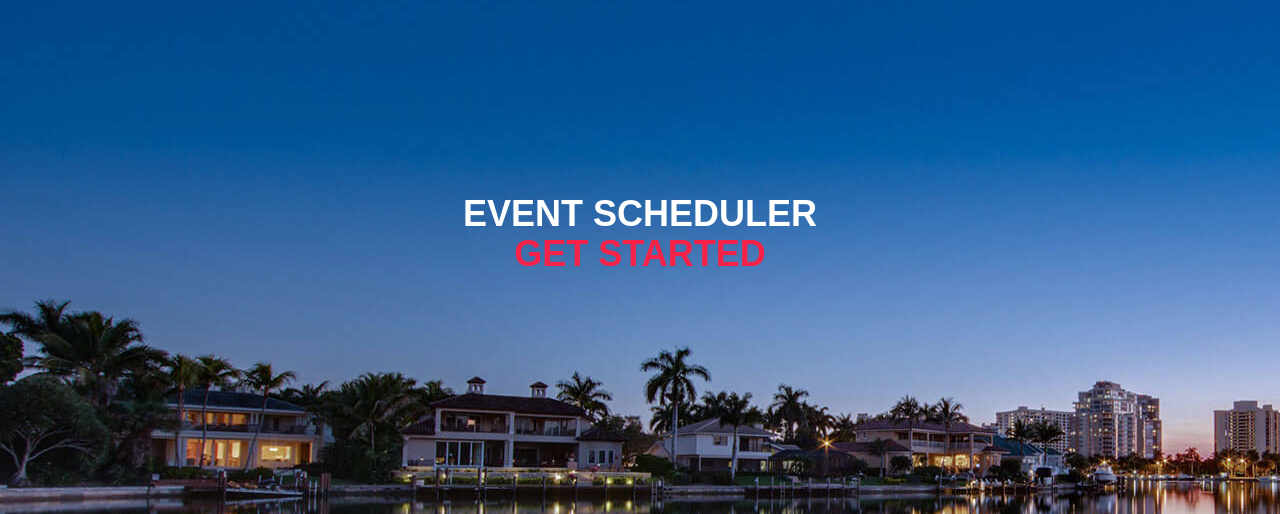
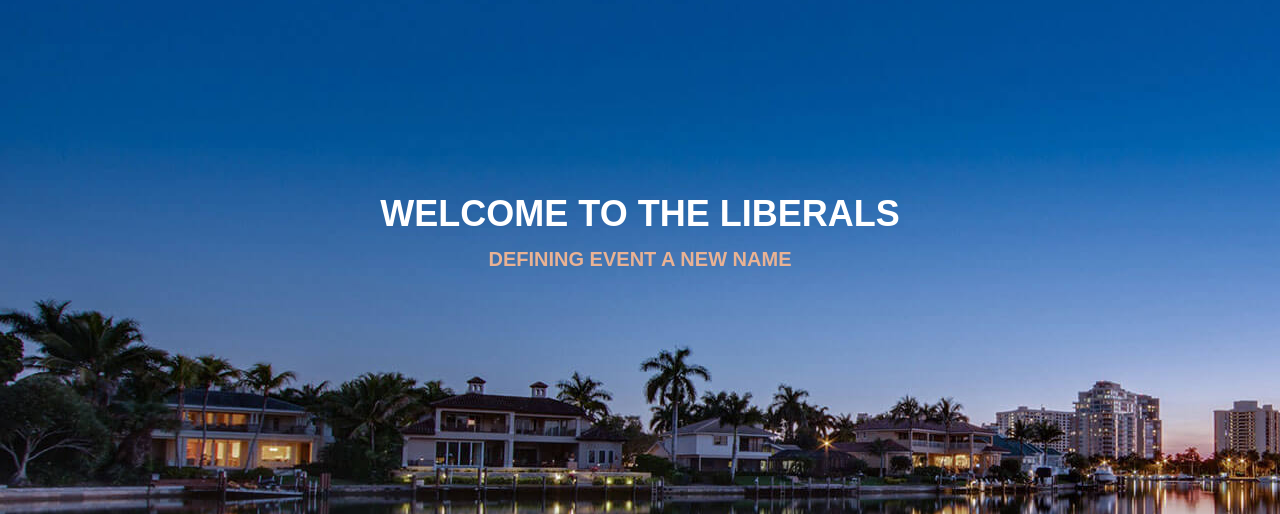
Before and after one commit to Siddhi-Mahawar/Event_Scheduler, a PHP site: page /Event_Scheduler/home.php in a window 1280 px wide. Shown: the part 196-710 px from the top of the page. Run offline with PHP 8.4, Linux system fonts and the light colour scheme; data that the repository does not hold is empty; some libraries are stand-ins or nearby versions.

Commit message:
Update home.php

```diff
--- a/home.php
+++ b/home.php
@@ -66,7 +66,9 @@ include 'header.php';
 }
 
 #intro h1 span {
-  color: #f82249;
+  color: #E9B294;
+  font-size:20px;
+
 }
 
 #intro p {
@@ -74,7 +76,6 @@ include 'header.php';
   font-weight: 700;
   font-size: 20px;
 }
-
 
     .cd{
         padding-left:5.0%;
@@ -115,8 +116,7 @@ include 'header.php';
     <!-- END-HEADER -->
     <section id="intro">
     <div class="intro-container wow fadeIn">
-      <h1 class="mb-4 pb-0">EVENT SCHEDULER<br><span>GET STARTED</span> </h1>
-
+      <h1 class="pb-0">Welcome to The Liberals<br><span>Defining Event a new Name</span> </h1>
 
     </div>
   </section>
```
